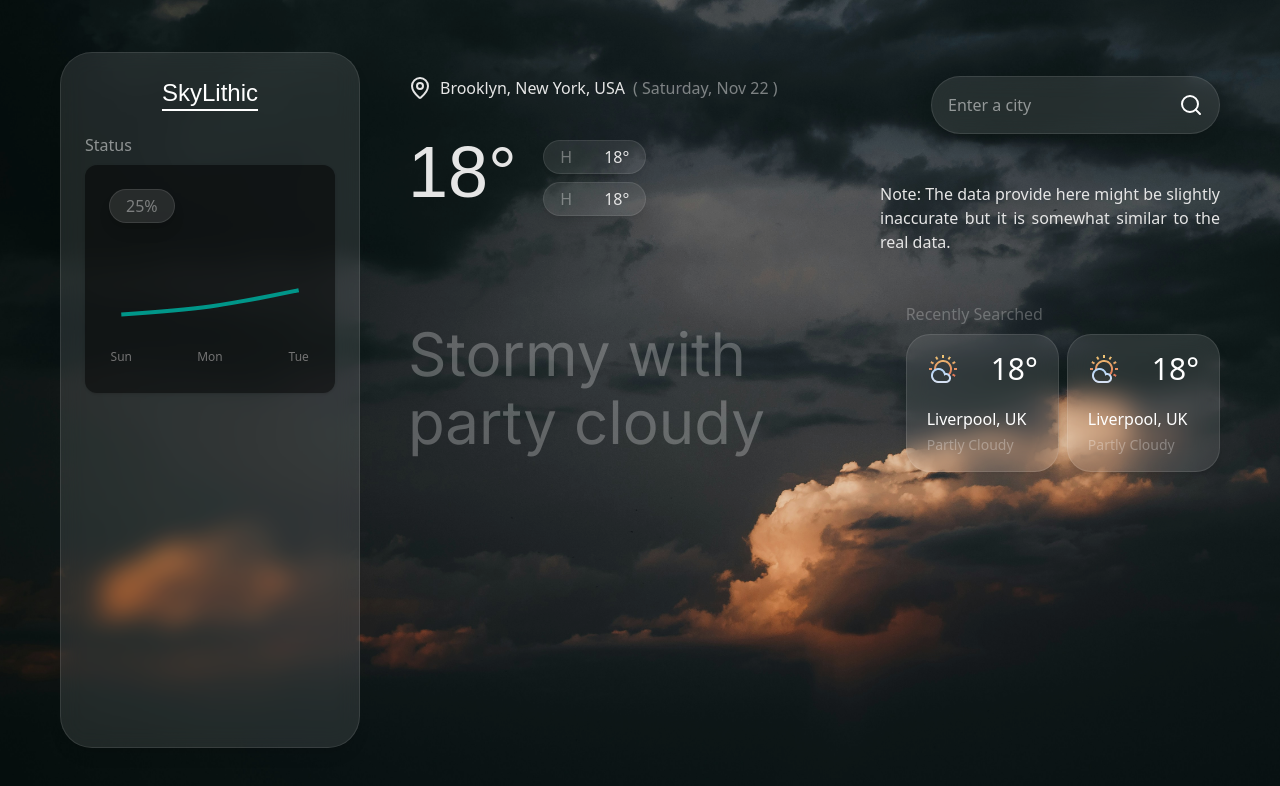
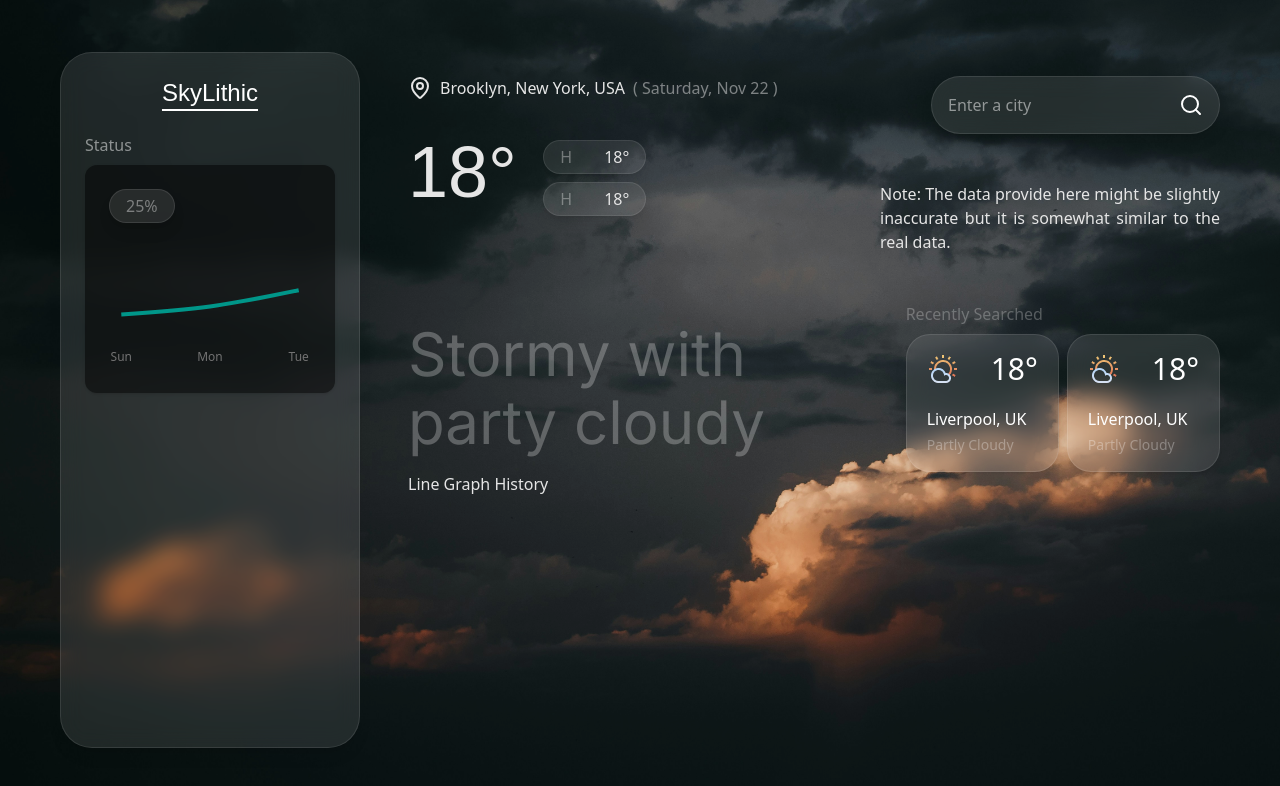
Before and after one commit to yasasbanukaofficial/skylithic, a React app in the folder frontend/: page / in a window 1280 px wide. Shown: the top 786 px of the page. Built offline with nearby package versions, Linux system fonts and the light colour scheme; the HTML template or start-up script is replaced by a standard one; a web font is replaced by a local one.

Commit message:
refactor(main): structured elements into components

```diff
--- a/frontend/src/App.jsx
+++ b/frontend/src/App.jsx
@@ -1,9 +1,5 @@
-import { Search } from "lucide-react";
-import { ChartLineDefault } from "./components/layout/ChartDisplay";
-import { GeoHeader } from "./components/layout/GeoHeader";
-import { WeatherView } from "./components/layout/WeatherView";
-import { WeatherCard } from "./components/modules/WeatherCard";
-import { SearchCard } from "./components/modules/SearchCard";
+import { SideBar } from "./components/layout/SideBar";
+import { MainContent } from "./components/layout/MainContent";
 
 function App() {
   return (
@@ -11,36 +7,8 @@ function App() {
       <div className="bg-black/10 inset-0 absolute z-0"></div>
 
       <div className="flex flex-col-reverse lg:flex-row gap-12 px-8 py-8 md:py-13 md:px-15 h-full">
-        <div className="left-section glassmorphism text-center w-75 flex flex-col gap-6 rounded-4xl p-6">
-          <h1 className="font-medium text-2xl font-logo underline underline-offset-8">
-            SkyLithic
-          </h1>
-          <div className="flex flex-col gap-2">
-            <p className="text-start text-white/50">Status</p>
-            <ChartLineDefault />
-          </div>
-        </div>
-
-        <div className="flex-2/4 right-section py-6 flex flex-row h-full">
-          <div className="flex flex-col gap-9 flex-1">
-            <GeoHeader />
-            <WeatherView />
-          </div>
-          <div className="flex-1 flex flex-col align-middle items-end gap-12">
-            <SearchCard />
-            <p className="max-w-85 text-justify">
-              Note: The data provide here might be slightly inaccurate but it is
-              somewhat similar to the real data.
-            </p>
-            <div className=" flex flex-col gap-2">
-              <p className="text-white/30">Recently Searched</p>
-              <div className="flex gap-2">
-                <WeatherCard />
-                <WeatherCard />
-              </div>
-            </div>
-          </div>
-        </div>
+        <SideBar />
+        <MainContent />
       </div>
     </div>
   );
--- /dev/null
+++ b/frontend/src/components/layout/MainContent.jsx
@@ -0,0 +1,33 @@
+import React from "react";
+import { GeoHeader } from "./GeoHeader";
+import { WeatherView } from "./WeatherView";
+import { SearchCard } from "../modules/SearchCard";
+import { WeatherCard } from "../modules/WeatherCard";
+
+export const MainContent = () => {
+  return (
+    <div className="flex-2/4 right-section py-6 flex flex-col h-full">
+      <div className="flex flex-row">
+        <div className="flex flex-col gap-9 flex-1">
+          <GeoHeader />
+          <WeatherView />
+        </div>
+        <div className="flex-1 flex flex-col align-middle items-end gap-12">
+          <SearchCard />
+          <p className="max-w-85 text-justify">
+            Note: The data provide here might be slightly inaccurate but it is
+            somewhat similar to the real data.
+          </p>
+          <div className=" flex flex-col gap-2">
+            <p className="text-white/30">Recently Searched</p>
+            <div className="flex gap-2">
+              <WeatherCard />
+              <WeatherCard />
+            </div>
+          </div>
+        </div>
+      </div>
+      <div className="flex-2/4">Line Graph History</div>
+    </div>
+  );
+};
--- /dev/null
+++ b/frontend/src/components/layout/SideBar.jsx
@@ -0,0 +1,16 @@
+import React from "react";
+import { ChartLineDefault } from "./ChartDisplay";
+
+export const SideBar = () => {
+  return (
+    <div className="glassmorphism text-center w-75 flex flex-col gap-6 rounded-4xl p-6">
+      <h1 className="font-medium text-2xl font-logo underline underline-offset-8">
+        SkyLithic
+      </h1>
+      <div className="flex flex-col gap-2">
+        <p className="text-start text-white/50">Status</p>
+        <ChartLineDefault />
+      </div>
+    </div>
+  );
+};
```
